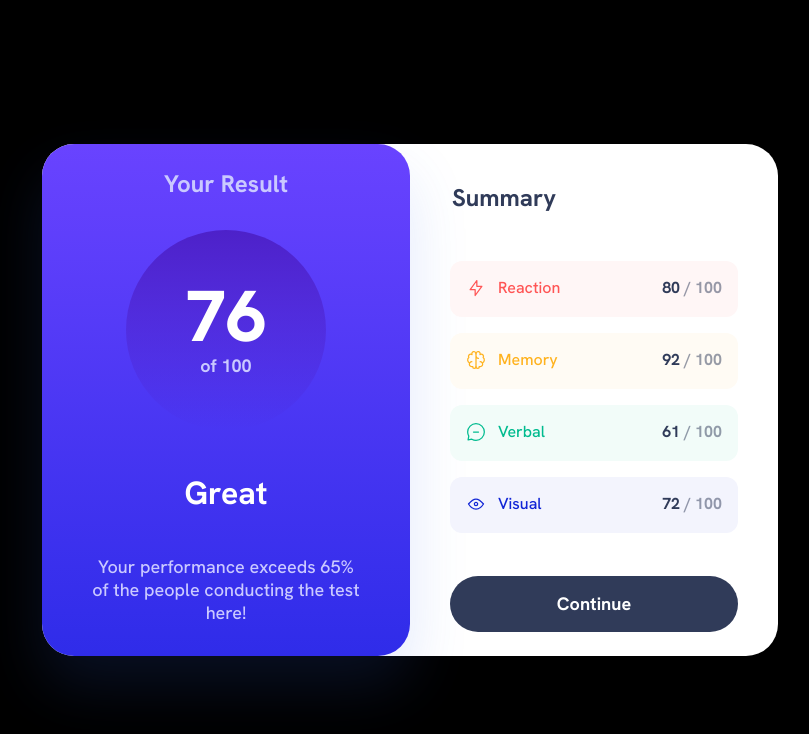
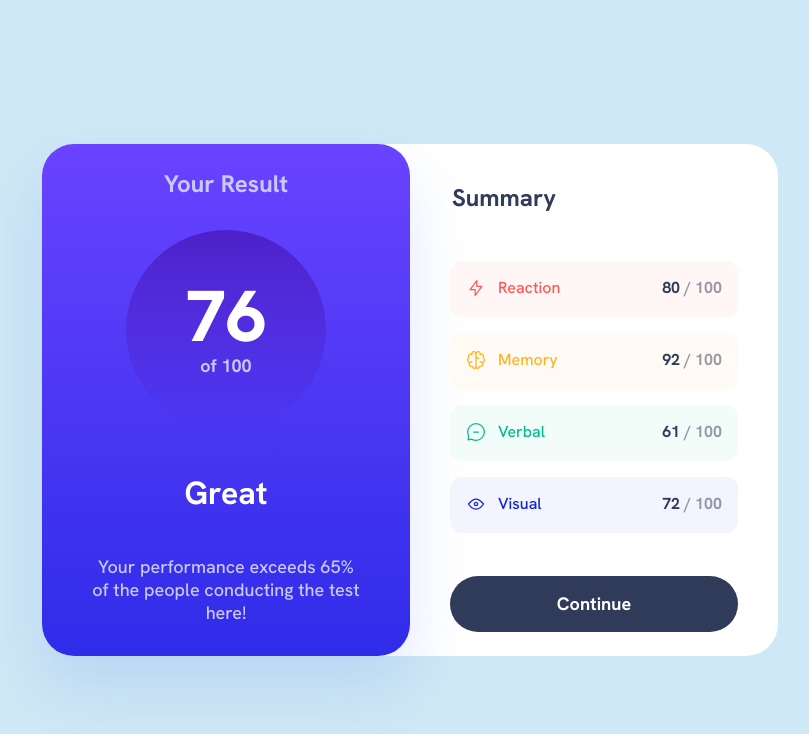
Before and after one commit to ElenaAnnibali/react-result-summary-component, a React (Vite) app: page / in a window 1280 px wide. Shown: the top 734 px of the page, without its empty margins (230-1039 px from the left). Built offline with nearby package versions, Linux system fonts and the light colour scheme.

Commit message:
Change bakground color

```diff
--- a/src/styles/result.scss
+++ b/src/styles/result.scss
@@ -10,7 +10,7 @@ $colors: #ff5555, #ffb21e, #00bb8f, #1125d6;
 
 body {
   font-family: 'Hanken Grotesk', sans-serif;
-  background-color: black;
+  background-color: rgb(207, 232, 245);
 }
 
 .component-styles {
```
